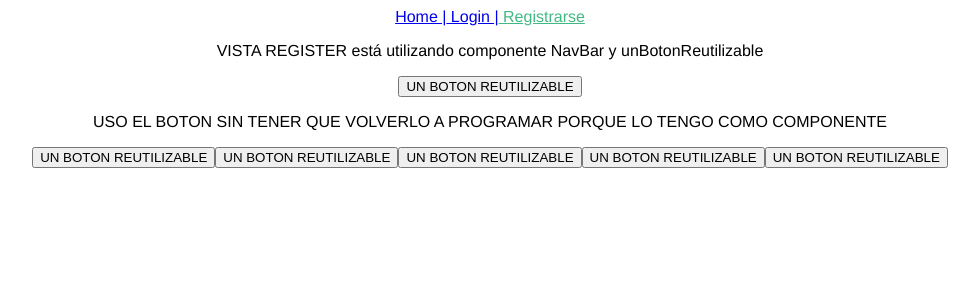
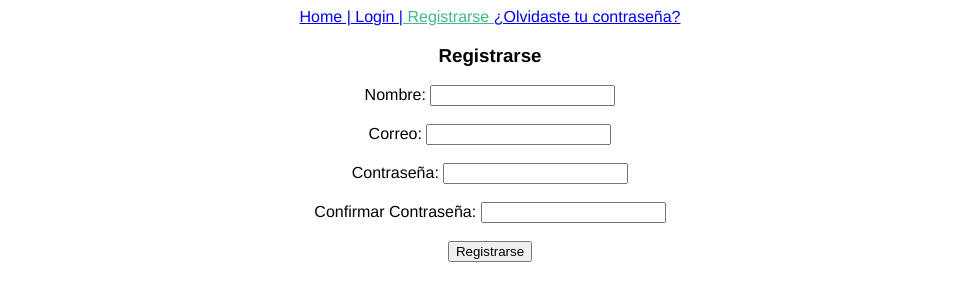
Before and after one commit to Ballesd/FrontVueAPI, a Vue app in the folder front-vue-api/: page /Register in a window 1280 px wide. Shown: the top 300 px of the page, without its empty margins (150-1129 px from the left). Built offline with nearby package versions, Linux system fonts and the light colour scheme.

Commit message:
Registrar un nuevo usario en el sitio mediante ana API

```diff
--- a/front-vue-api/package.json
+++ b/front-vue-api/package.json
@@ -7,8 +7,10 @@
     "build": "vue-cli-service build"
   },
   "dependencies": {
+    "axios": "^0.27.2",
     "core-js": "^3.8.3",
     "vue": "^3.2.13",
+    "vue-axios": "^3.4.1",
     "vue-router": "^4.0.3",
     "vuex": "^4.0.0"
   },
--- a/front-vue-api/src/components/NavBar.vue
+++ b/front-vue-api/src/components/NavBar.vue
@@ -5,6 +5,7 @@
         <router-link to="/" class="font-normal"> Home |</router-link>
         <router-link to="/Login" class="font-normal"> Login |</router-link>
         <router-link to="/Register" class="font-normal"> Registrarse </router-link>
+        <router-link to="/Forgot" class="font-normal"> ¿Olvidaste tu contraseña? </router-link>
       </div>
     </nav>
   </div>
--- a/front-vue-api/src/main.js
+++ b/front-vue-api/src/main.js
@@ -2,5 +2,7 @@ import { createApp } from 'vue'
 import App from './App.vue'
 import router from './router'
 import store from './store'
+import axios from 'axios'
+import VueAxios from 'vue-axios'
 
-createApp(App).use(store).use(router).mount('#app')
+createApp(App).use(store).use(router).use(VueAxios, axios).mount('#app')
--- a/front-vue-api/src/router/index.js
+++ b/front-vue-api/src/router/index.js
@@ -13,13 +13,18 @@ const routes = [
   //forma #2 de rutas---------------------------------------------------------
   {
     path: '/Login',
-    name: 'Nombre cualquiera para esta ruta',
+    name: 'Ingresar',
     component: () => import(/* webpackChunkName: "about" */ '../views/LoginView.vue')
   },
   {
     path: '/Register',
-    name: 'Nombre cualquiera para esta otra ruta',
+    name: 'Registrarse',
     component: () => import(/* webpackChunkName: "about" */ '../views/RegisterView.vue')
+  },
+  {
+    path: '/Forgot',
+    name: 'Olvidar',
+    component: () => import(/* webpackChunkName: "about" */ '../views/ForgetView.vue')
   }
 ]
 
--- /dev/null
+++ b/front-vue-api/src/views/ForgetView.vue
@@ -0,0 +1,24 @@
+<template>
+    <NavBar />
+    <div>
+        <h3>Información de la cuenta</h3>
+        <form>
+            <div>
+            <label for="MailUser">Correo: </label>
+            <input placeholder="Correo(*)" type="email">
+            </div>
+            <br>
+            <button>Enviar Mail</button>
+        </form>
+    </div>
+</template>
+
+<script>
+import NavBar from "@/components/NavBar.vue";
+export default {
+  name: "ForgotView",
+  components: {
+    NavBar,
+  },
+};
+</script>
--- a/front-vue-api/src/views/HomeView.vue
+++ b/front-vue-api/src/views/HomeView.vue
@@ -1,7 +1,7 @@
 <template>
   <NavBar />
 
-  <h1>Vista HOME, solo está utilizando el COMPONENTE NAVBAR</h1>
+  <h1>Vista HOME, central</h1>
 </template>
 
 <script>
--- a/front-vue-api/src/views/LoginView.vue
+++ b/front-vue-api/src/views/LoginView.vue
@@ -1,16 +1,18 @@
 <template>
   <NavBar />
   <div>
-    <form action="">
+    <form @submit.prevent="Login">
       <h3>Ingresar</h3>
       <div>
         <label for="">Email: </label>
-        <input type="email" name="" id="" />
+        <input type="email" v-model="formData.email" name="" id="" />
       </div>
+      <br>
       <div>
         <label for="">Contraseña: </label>
-        <input type="password" />
+        <input type="password" v-model="formData.password" />
       </div>
+      <br>
       <button>Ingresar</button>
     </form>
   </div>
@@ -20,8 +22,21 @@
 import NavBar from "@/components/NavBar.vue";
 export default {
   name: "LoginView",
+  data (){
+    return {
+      formData: {
+        email:'',
+        password: '',
+      }
+    }
+  },
   components: {
     NavBar,
   },
+  methods: {
+    Login(){
+      console.log(this.formData);
+    }
+  }
 };
 </script>
--- a/front-vue-api/src/views/RegisterView.vue
+++ b/front-vue-api/src/views/RegisterView.vue
@@ -1,26 +1,70 @@
 <template>
   <NavBar />
-  <p>VISTA REGISTER está utilizando componente NavBar y unBotonReutilizable</p>
+    <div>
+    <h3>Registrarse</h3>
+    <form @submit.prevent="Register">
+        <div>
+          <label for="nameUser">Nombre: </label>
+          <input type="text" v-model="formData.name">
+        </div>
+        <br>
+        <div>
+          <label for="MailUser">Correo: </label>
+          <input type="email" v-model="formData.email">
+        </div>
+        <br>
+        <div>
+          <label for="ConsUser">Contraseña: </label>
+          <input type="password" v-model="formData.password">
+        </div>
+        <br>
+        <div>
+          <label for="ConfiUser">Confirmar Contraseña: </label>
+          <input type="password" v-model="formData.password_confirmation">
+        </div>
+        <br>
+        <button>Registrarse</button>
+    </form>
+  </div>
 
-  <unBotonReutilizable />
-
-  <p>USO EL BOTON SIN TENER QUE VOLVERLO A PROGRAMAR PORQUE LO TENGO COMO COMPONENTE</p>
-  <unBotonReutilizable />
-  <unBotonReutilizable />
-  <unBotonReutilizable />
-  <unBotonReutilizable />
-  <unBotonReutilizable />
 </template>
 
 <script>
 import NavBar from "@/components/NavBar.vue";
 import unBotonReutilizable from "@/components/unBotonReutilizable.vue";
+import axios from 'axios';
 export default {
   name: "RegisterView",
+  data (){
+    return {
+      formData: {
+        name: '',
+        email:'',
+        password: '',
+        password_confirmation: '',
+      }
+    }
+  },
   components: {
     NavBar,
     unBotonReutilizable,
   },
+  methods: {
+    Register(){
+
+      axios.post('http://localhost:8000/api/auth/register',this.formData)
+        .then(
+          res => {
+            console.log(res)
+          }
+        )
+        .catch(
+          err => {
+            console.log(err)
+          }
+        );
+    }
+  }
 };
 </script>
 
```
Also changed, not shown: 1 other file (tests, documents, lock files or other folders).
